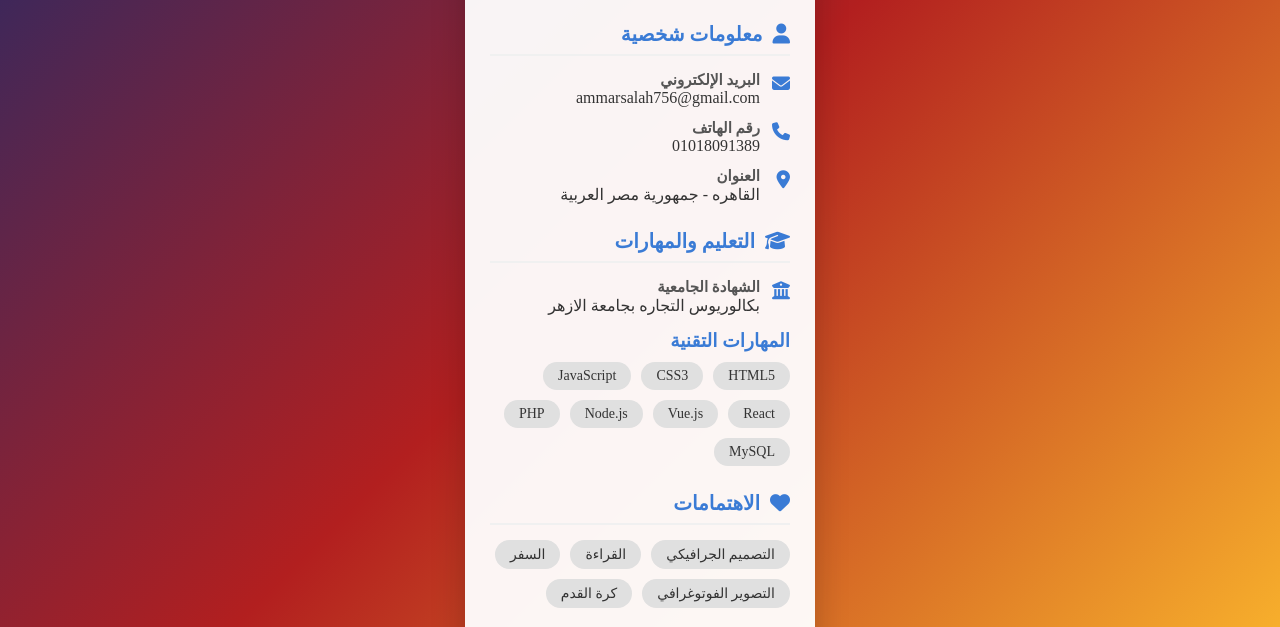
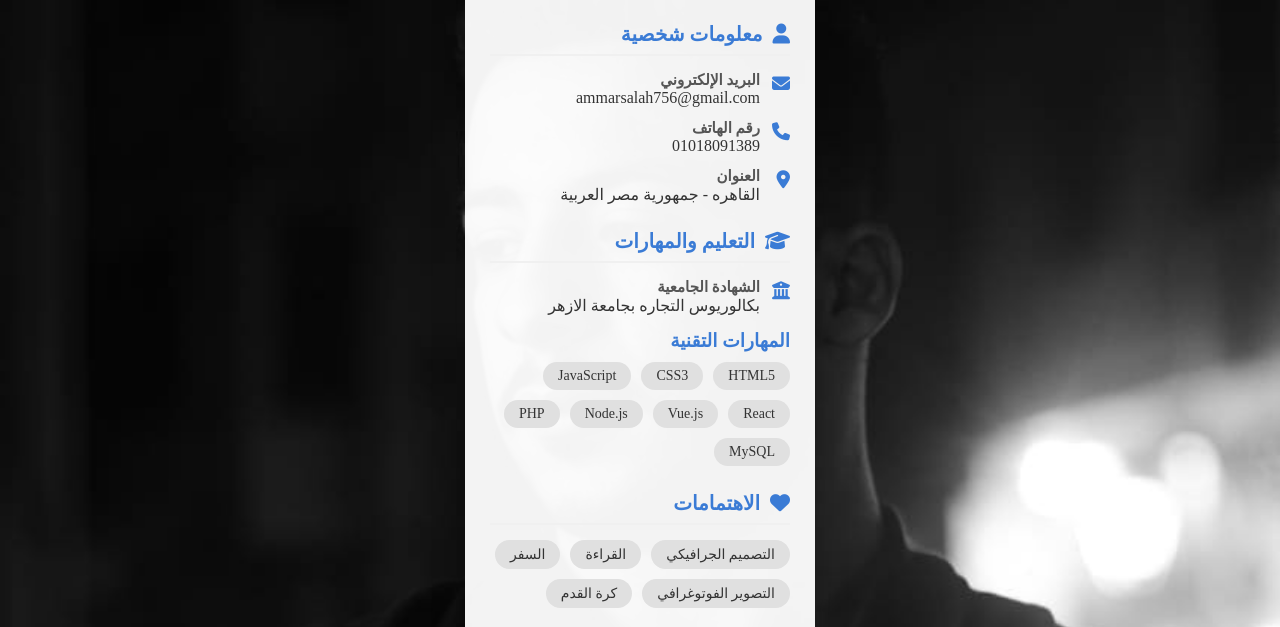
Before and after one commit to ammarsalah6/ammar-cv, a plain HTML site: page index.html in a window 1280 px wide. Shown: the part 277-904 px from the top of the page. Drawn offline with Linux system fonts and the light colour scheme.

Commit message:
Update style.css

```diff
--- a/style.css
+++ b/style.css
@@ -6,7 +6,8 @@
 }
 
 body {
-    background: linear-gradient(135deg, #1a2a6c, #b21f1f, #fdbb2d);
+    background: url(background.jpeg);
+    background-size: 100dvi;
     min-height: 100vh;
     display: flex;
     justify-content: center;
@@ -279,4 +280,5 @@ body {
         width: 100%;
         max-width: 400px;
     }
+
 }
```
